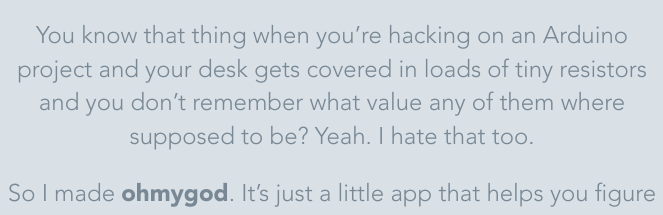
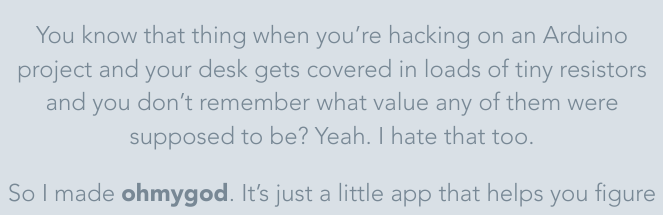
Before and after one commit to jemgold/ohmygod, a plain HTML site: page index.html in a window 1280 px wide. Shown: the part 579-794 px from the top of the page, 308-971 px from the left. Drawn offline with Linux system fonts and the light colour scheme; a web font is replaced by a local one.

Commit message:
Update index.html

```diff
--- a/index.html
+++ b/index.html
@@ -18,7 +18,7 @@
     </h2>
 
     <p>
-      You know that thing when you’re hacking on an Arduino project and your desk gets covered in loads of tiny resistors and you don’t remember what value any of them where supposed to be? Yeah. I hate that too.
+      You know that thing when you’re hacking on an Arduino project and your desk gets covered in loads of tiny resistors and you don’t remember what value any of them were supposed to be? Yeah. I hate that too.
     </p>
 
     <p>
```
